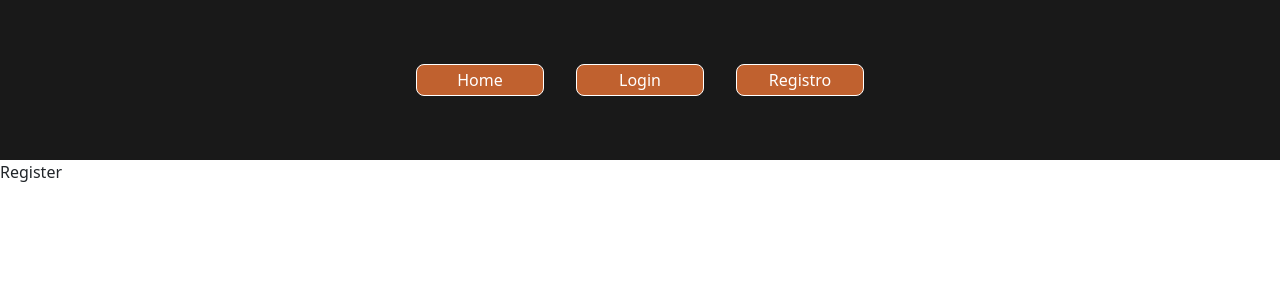
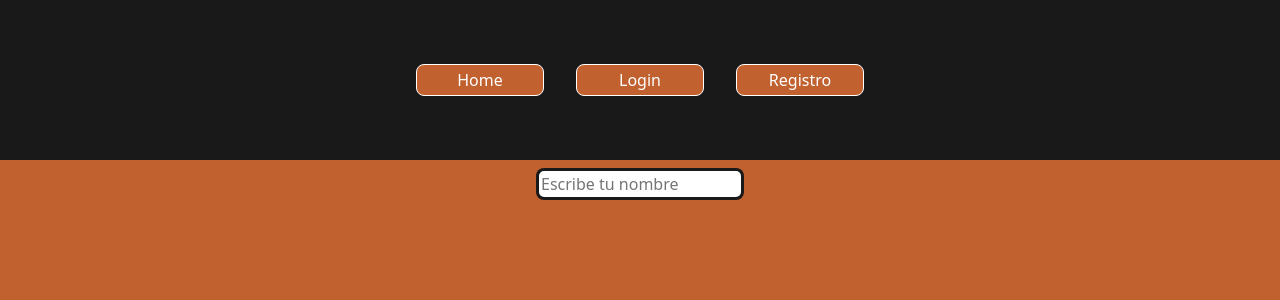
Before and after one commit to rgolfe81/Frontend-React-TopTenisValencia, a React (Vite) app: page /register in a window 1280 px wide. Shown: the top 300 px of the page. Built offline with nearby package versions, Linux system fonts and the light colour scheme.

Commit message:
feat: InputText component and test in Register view

```diff
--- a/src/App.jsx
+++ b/src/App.jsx
@@ -5,10 +5,10 @@ import { Body } from "./pages/Body/Body"
 function App (){
 
   return (
-    <>
+    <div className="App">
       <Header />
       <Body />
-    </>
+    </div>
   )
 }
 
--- a/src/common/InputText/InputText.css
+++ b/src/common/InputText/InputText.css
@@ -0,0 +1,11 @@
+.inputBasicDesign{
+    width: 13em;
+    height: 2em;
+    border: 0.2em solid rgba(0, 0, 0, 0.9);
+    border-radius: 0.5em;
+    margin: 0.5em;
+}
+
+.inputErrorDesign{
+    border: 0.2em solid rgb(193, 84, 98);
+}
--- a/src/common/InputText/InputText.jsx
+++ b/src/common/InputText/InputText.jsx
@@ -1,7 +1,30 @@
 import React from 'react'
+import "./InputText.css"
 
-export const InputText = () => {
+export const InputText = ({
+  className,
+  type,
+  maxLength,
+  placeholder,
+  required,
+  name,
+  changeFunction,
+  blurValidateFunction
+}) => {
   return (
-    <div>InputText</div>
+    <>
+      <input
+        className={className}
+        type={type}
+        maxLength={maxLength}
+        placeholder={placeholder}
+        required={required}
+        name={name}
+        // Se ejecuta cuando vamos cambiando el valor del input
+        onChange={(e) => changeFunction(e)}
+        // Se ejecuta cuando hacemos click fuera del input
+        onBlur={(e) => blurValidateFunction(e)}
+      />
+    </>
   )
 }
--- a/src/pages/Register/Register.css
+++ b/src/pages/Register/Register.css
@@ -0,0 +1,9 @@
+.registerDesign {
+    height: 80vh;
+    width: 100vw;
+    background-color: rgb(192, 97, 47);
+    display: flex;
+    flex-direction: column;
+    justify-content: start;
+    align-items: center;
+  }
--- a/src/pages/Register/Register.jsx
+++ b/src/pages/Register/Register.jsx
@@ -1,7 +1,20 @@
 import React from 'react'
+import { InputText } from '../../common/InputText/InputText'
+import "./Register.css"
 
 export const Register = () => {
   return (
-    <div>Register</div>
+    <div className='registerDesign'>
+      <InputText
+                className="inputBasicDesign"
+                type="text"
+                maxLength="30"
+                name="name"
+                placeholder="Escribe tu nombre"
+                required={true}
+                changeFunction={(e) => inputHandler(e)}
+                blurValidateFunction={(e) => inputValidate(e)}
+              />
+    </div>
   )
 }
```
